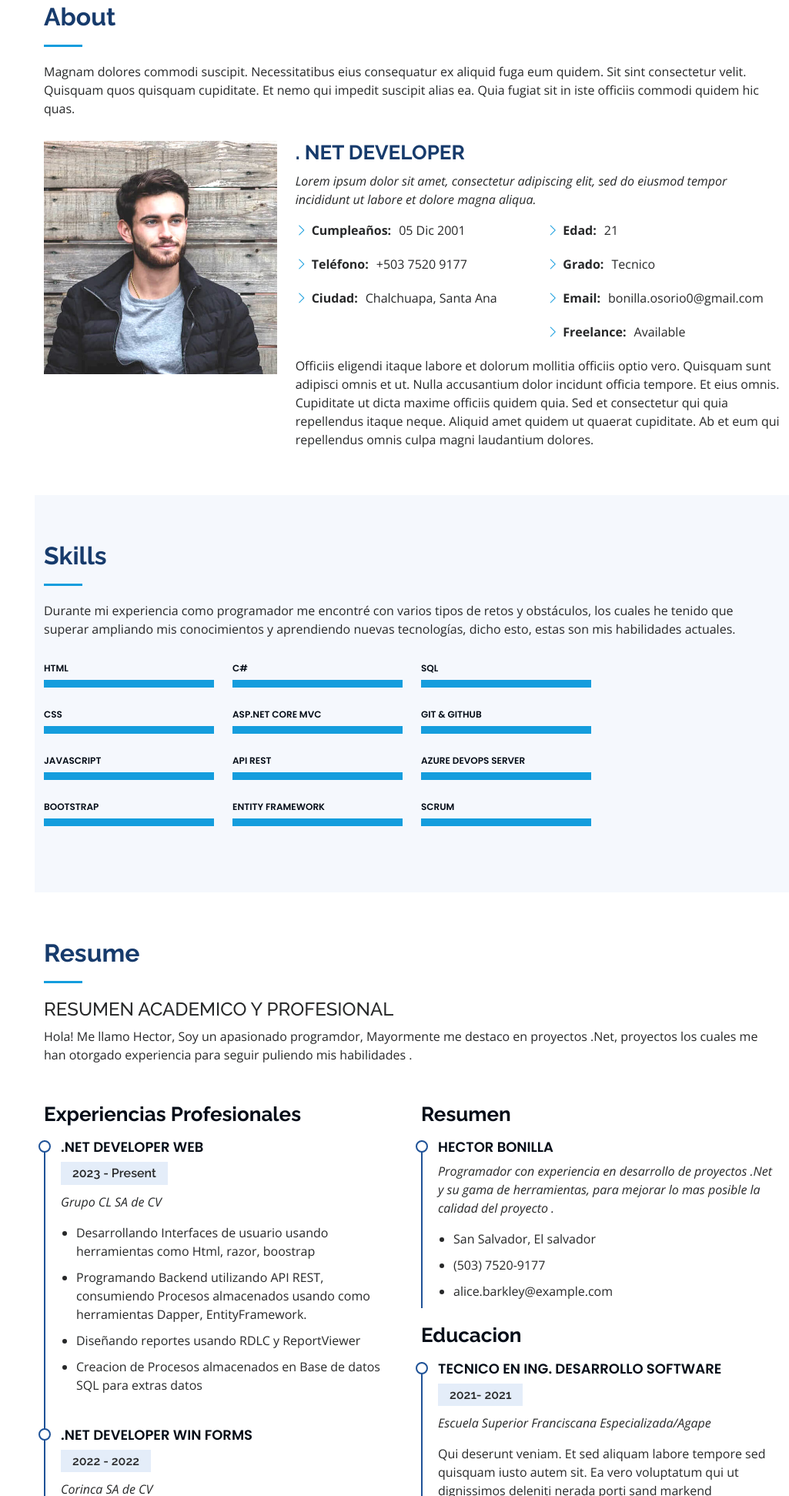
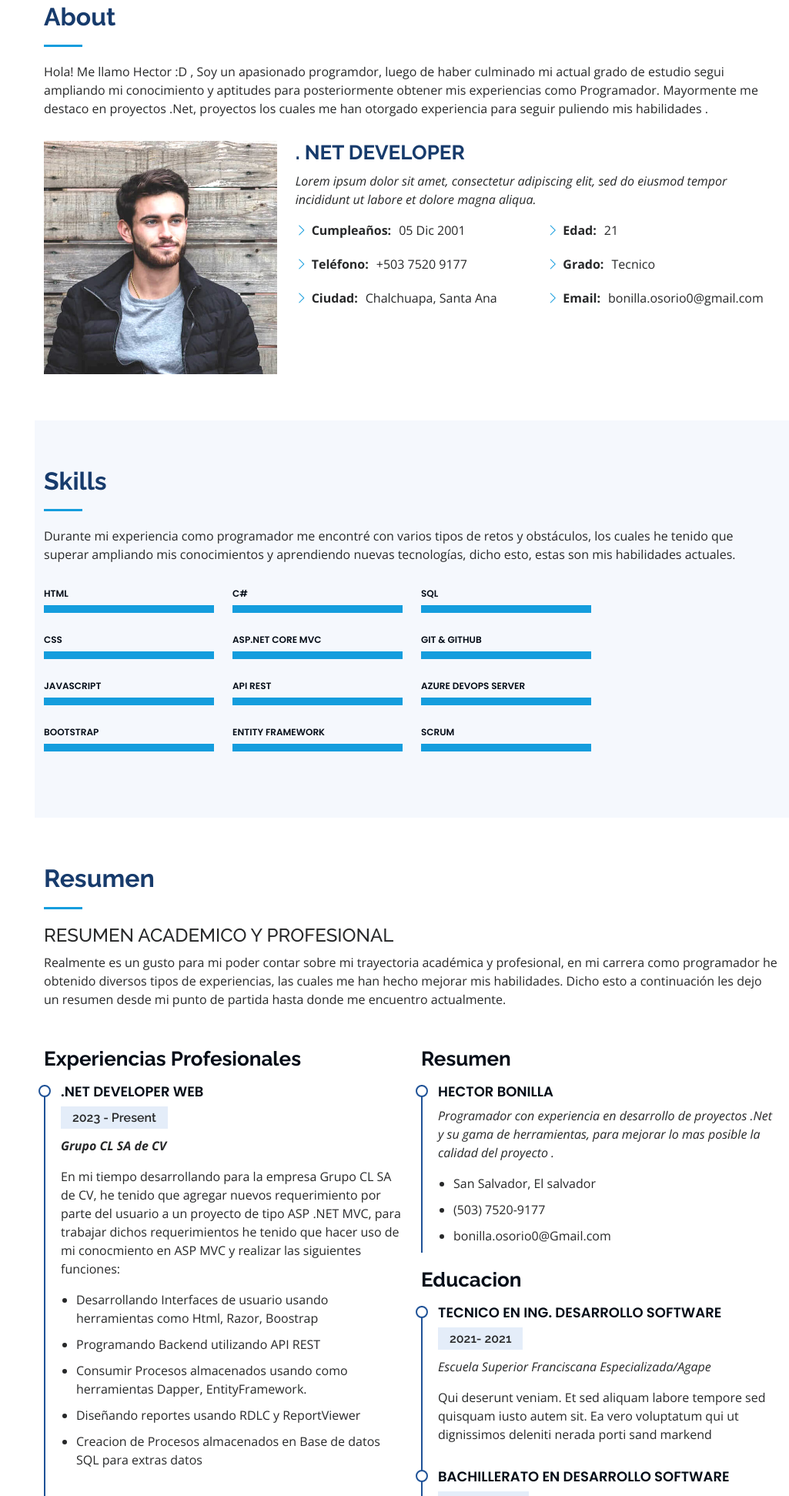
Before and after one commit to HBon0/PORTAFOLIO, a plain HTML site: page HBon_Portafolio/index.html in a window 1280 px wide. Shown: the part 857-2800 px from the top of the page at 77% size, without its empty margins (255-1280 px from the left). Drawn offline with nearby package versions, Linux system fonts and the light colour scheme.

Commit message:
Realizando cambios a Secciones de Resumen, About, Contact dichos cambios hablan mas de mi persona en el PORTAFOLIO

```diff
--- a/HBon_Portafolio/index.html
+++ b/HBon_Portafolio/index.html
@@ -63,7 +63,7 @@
           <li><a href="#about" class="nav-link scrollto"><i class="bx bx-user"></i> <span>About</span></a></li>
           <li><a href="#resume" class="nav-link scrollto"><i class="bx bx-file-blank"></i> <span>Resume</span></a></li>
           <li><a href="#portfolio" class="nav-link scrollto"><i class="bx bx-book-content"></i> <span>Portfolio</span></a></li>
-          <li><a href="#services" class="nav-link scrollto"><i class="bx bx-server"></i> <span>Services</span></a></li>
+          <!-- <li><a href="#services" class="nav-link scrollto"><i class="bx bx-server"></i> <span>Services</span></a></li> -->
           <li><a href="#contact" class="nav-link scrollto"><i class="bx bx-envelope"></i> <span>Contact</span></a></li>
         </ul>
       </nav><!-- .nav-menu -->
@@ -86,7 +86,7 @@
 
         <div class="section-title">
           <h2>About</h2>
-          <p>Magnam dolores commodi suscipit. Necessitatibus eius consequatur ex aliquid fuga eum quidem. Sit sint consectetur velit. Quisquam quos quisquam cupiditate. Et nemo qui impedit suscipit alias ea. Quia fugiat sit in iste officiis commodi quidem hic quas.</p>
+          <p>Hola! Me llamo Hector :D , Soy un apasionado programdor, luego de haber culminado mi actual grado de estudio segui ampliando mi conocimiento y aptitudes para posteriormente obtener mis experiencias como Programador. Mayormente me destaco en proyectos .Net, proyectos los cuales me han otorgado experiencia para seguir puliendo mis habilidades .</p>
         </div>
 
         <div class="row">
@@ -112,13 +112,12 @@
                   <li><i class="bi bi-chevron-right"></i> <strong>Edad:</strong> <span>21</span></li>
                   <li><i class="bi bi-chevron-right"></i> <strong>Grado:</strong> <span>Tecnico</span></li>
                   <li><i class="bi bi-chevron-right"></i> <strong>Email:</strong> <span>bonilla.osorio0@gmail.com</span></li>
-                  <li><i class="bi bi-chevron-right"></i> <strong>Freelance:</strong> <span>Available</span></li>
+                  <!-- <li><i class="bi bi-chevron-right"></i> <strong>Freelance:</strong> <span>Available</span></li> -->
                 </ul>
               </div>
             </div>
             <p>
-              Officiis eligendi itaque labore et dolorum mollitia officiis optio vero. Quisquam sunt adipisci omnis et ut. Nulla accusantium dolor incidunt officia tempore. Et eius omnis.
-              Cupiditate ut dicta maxime officiis quidem quia. Sed et consectetur qui quia repellendus itaque neque. Aliquid amet quidem ut quaerat cupiditate. Ab et eum qui repellendus omnis culpa magni laudantium dolores.
+
             </p>
           </div>
         </div>
@@ -288,13 +287,14 @@
     </section><!-- End Skills Section -->
 
     <!-- ======= Resume Section ======= -->
-    <section id="resume" class="resume">
+
+     <section id="resume" class="resume">
       <div class="container">
 
         <div class="section-title">
-          <h2>Resume</h2>
+          <h2>Resumen</h2>
           <h4>RESUMEN ACADEMICO Y PROFESIONAL</h4>
-          <p>Hola! Me llamo Hector, Soy un apasionado programdor, Mayormente me destaco en proyectos .Net, proyectos los cuales me han otorgado experiencia para seguir puliendo mis habilidades .</p>
+          <p>Realmente es un gusto para mi poder contar sobre mi trayectoria académica y profesional, en mi carrera como programador he obtenido diversos tipos de experiencias, las cuales me han hecho mejorar mis habilidades. Dicho esto a continuación les dejo un resumen desde mi punto de partida hasta donde me encuentro actualmente.</p>
         </div>
 
         <div class="row">
@@ -303,10 +303,12 @@
             <div class="resume-item">
               <h4>.NET DEVELOPER WEB</h4>
               <h5>2023 - Present</h5>
-              <p><em>Grupo CL SA de CV </em></p>
+              <p><strong><em>Grupo CL SA de CV </em></strong></p>
+              <p>En mi tiempo desarrollando para la empresa Grupo CL SA de CV, he tenido que agregar nuevos requerimiento por parte del usuario a un proyecto de tipo ASP .NET MVC, para trabajar dichos requerimientos he tenido que hacer uso de mi conocmiento en ASP MVC y realizar las siguientes funciones:  </p>
               <ul>
-                <li>Desarrollando Interfaces de usuario usando herramientas como Html, razor, boostrap</li>
-                <li>Programando Backend utilizando API REST, consumiendo Procesos almacenados usando como herramientas Dapper, EntityFramework. </li>
+                <li>Desarrollando Interfaces de usuario usando herramientas como Html, Razor, Boostrap</li>
+                <li>Programando Backend utilizando API REST </li>
+                <li>Consumir Procesos almacenados usando como herramientas Dapper, EntityFramework.</li>
                 <li>Diseñando reportes usando RDLC y ReportViewer</li>
                 <li>Creacion de Procesos almacenados en Base de datos SQL para extras datos</li>
               </ul>
@@ -314,20 +316,23 @@
             <div class="resume-item">
               <h4>.NET DEVELOPER WIN FORMS</h4>
               <h5>2022 - 2022</h5>
-              <p><em>Corinca SA de CV</em></p>
+              <p><strong><em>Corinca SA de CV</em></strong></p>
+              <p>En el tiempo que trabaje para Corinca SA de CV, tuve que desarrollar un proyecto de tipo Windows Form el cual daria paso a la optimizacion de procesos de dicha Empresa, para realizar dicho proyecto que hacer las siguientes funciones: </p>
               <ul>
                 <li>Desarrollando Windows Form para optimizar procesos de Inventario.</li>
+                <li>Desarrollando logica de negocio para luego ser utilizada en las Interfaces de usuario</li>
                 <li>Progrmando Stored Procedure para mantenimiento del Backend usando Transact-Sql</li>
-                <li>Diseñando reportes usando Rdlc y ReportViewer</li>
+                <li>Diseñando reportes usando RDLC y ReportViewer</li>
               </ul>
             </div>
             <div class="resume-item">
               <h4>Pasante .NET DEVELOPER</h4>
               <h5>2021 - 2021</h5>
-              <p><em>3hcps</em></p>
+              <p><Strong><em>3hcps</em></Strong></p>
+              <p>Durante mi pasantia como desarrollador .Net jr, fue un reto para mi aprender como era el mundo laboral real, me vi forzado a aprender mas para adaptarme a la modalidad de trabajo, durante mi estancia estas fueron las principales funciones que realize:  </p>
               <ul>
-                <li>Desarrollando diversas pantallas de mantenimiento para un proyecto Web.</li>
-                <li>Creando y diseñando Reportes utilizando herramientas como RDLC</li>
+                <li>Desarrollando diversas pantallas de mantenimiento para un proyecto Web, utilizando html, css, bootstrap</li>
+                <li>Creando y diseñando Reportes utilizando herramientas como RDLC y ReportViewer</li>
                 <li>Programando backend de interfaces de usuario</li>
               </ul>
             </div>
@@ -340,7 +345,7 @@
               <ul>
                 <li>San Salvador, El salvador</li>
                 <li>(503) 7520-9177</li>
-                <li>alice.barkley@example.com</li>
+                <li>bonilla.osorio0@Gmail.com</li>
               </ul>
             </div>
 
@@ -362,7 +367,9 @@
         </div>
 
       </div>
-    </section><!-- End Resume Section -->
+    </section>
+
+    <!-- End Resume Section -->
 
     <!-- ======= Portfolio Section ======= -->
     <section id="portfolio" class="portfolio section-bg">
@@ -482,6 +489,8 @@
     </section><!-- End Portfolio Section -->
 
     <!-- ======= Services Section ======= -->
+
+    <!--
     <section id="services" class="services">
       <div class="container">
 
@@ -525,6 +534,8 @@
 
       </div>
     </section>
+   -->
+
     <!-- End Services Section -->
 
     <!-- ======= Testimonials Section ======= -->
@@ -625,7 +636,7 @@
 
         <div class="section-title">
           <h2>Contact</h2>
-          <p>Magnam dolores commodi suscipit. Necessitatibus eius consequatur ex aliquid fuga eum quidem. Sit sint consectetur velit. Quisquam quos quisquam cupiditate. Et nemo qui impedit suscipit alias ea. Quia fugiat sit in iste officiis commodi quidem hic quas.</p>
+          <p>Si incluso después de mostrar un breve resumen sobre mí, todavía está interesado/a en conocer mas acerca de mis habilidades y experiencias, puedes contactarme a continuación y obtener más información sobre mi</p>
         </div>
 
         <div class="row" data-aos="fade-in">
```
